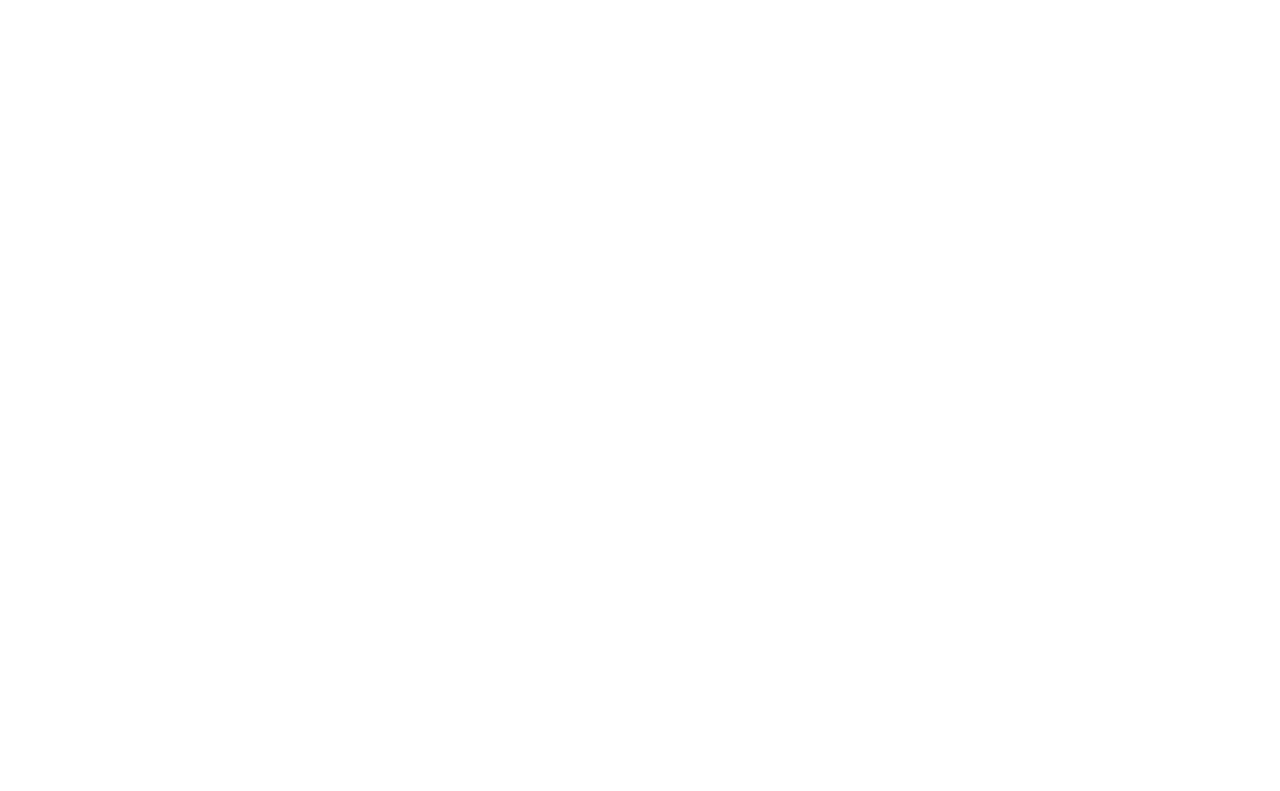
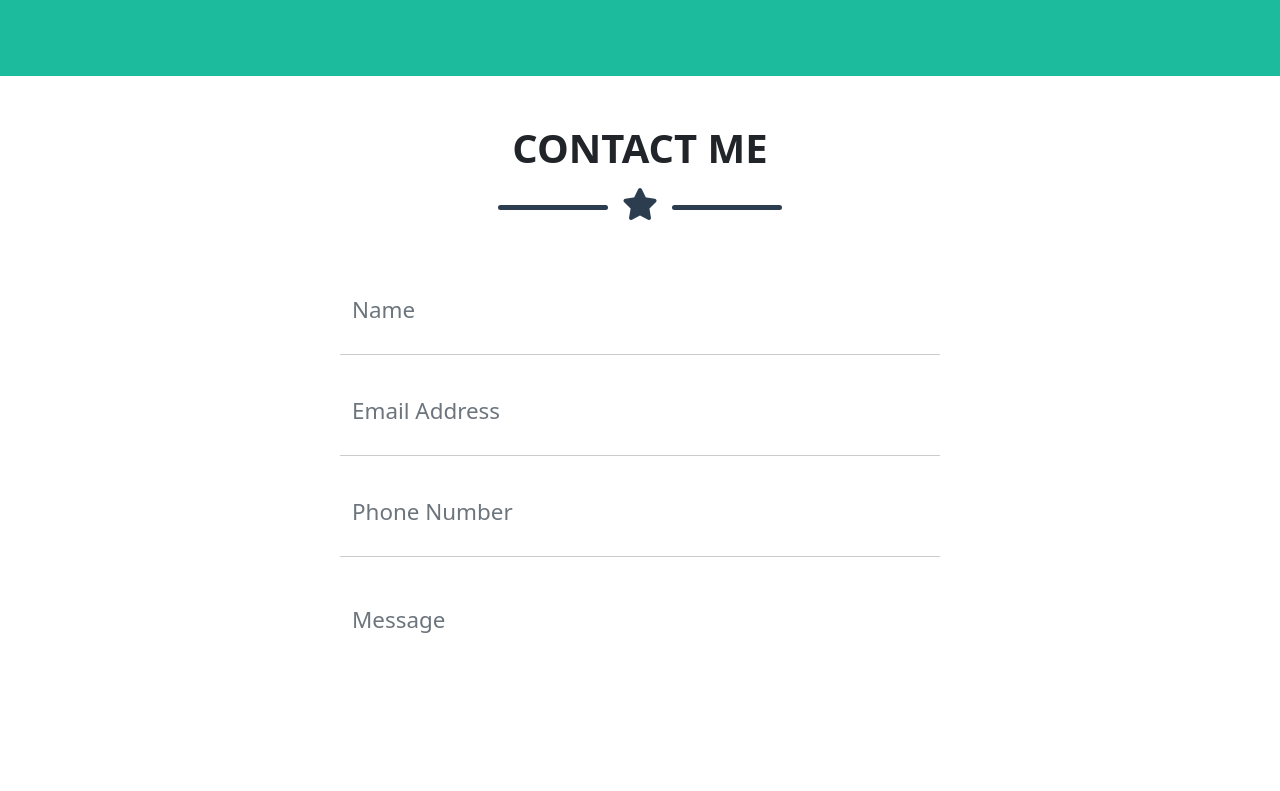
Before and after one commit to ShaimaaAKamal/simpleReactPorfolio, a React (Create React App) app: page / in a window 1280 px wide. Shown: the part 2000-2791 px from the top of the page. Before the commit the page ends 1980 px from the top, so only its background shows below. Built offline with nearby package versions, Linux system fonts and the light colour scheme.

Commit message:
contact section html

```diff
--- a/src/App.js
+++ b/src/App.js
@@ -3,6 +3,7 @@
 import { Home } from "./components/Home/home";
 import { Portfolio } from "./components/Portfolio/Portfolio";
 import About from "./components/About/About";
+import Contact from "./components/Contact/Contact";
 function App() {
   return (
     <div className="App">
@@ -10,6 +11,7 @@
       <Home/>
       <Portfolio/>
       <About/>
+      <Contact/>
     </div>
   );
 }
--- a/src/components/About/About.jsx
+++ b/src/components/About/About.jsx
@@ -4,9 +4,9 @@
   render() {
     return (
         <>
-                <div className='bg-site' id='About'>
+                <div className='bg-site py-5' id='About'>
                     <div className="parent mx-auto py-5 text-center">
-                         <h2 className='fw-bolder text-white fs-1 mb-3'>About</h2>
+                         <h2 className='fw-bolder text-white fs-1 mb-3 text-uppercase'>About</h2>
                         <span className='starIcon position-relative starIcon'><i className="fa-solid fa-star text-white fa-2x"></i></span>
                          <div className="row gx-5 gy-4 mt-1 justify-content-lg-center">
                             <div className="col-lg-4">
--- /dev/null
+++ b/src/components/Contact/Contact.jsx
@@ -0,0 +1,38 @@
+import React, { Component } from 'react'
+
+export default class Contact extends Component {
+  render() {
+    return (
+        <>
+        <div className="parent mx-auto my-5 text-center" id='Portfolio'>
+         <div className="container-fluid">
+           <h2 className='fw-bolder fs-1 mb-3 text-uppercase'>Contact me</h2>
+           <span className='starIcon position-relative sectionStar'><i className="fa-solid fa-star text-white fa-2x"></i></span>
+           <div className='contactWidth mx-auto my-5'>
+           <div className="my-3 borderBottom py-4 text-start">
+                <small className='text-site mb-3 px-2 ms-1 d-none'>Name</small>
+                <input type="text" className="form-control" id="name" placeholder="Name"/>
+            </div>
+            <div className="my-3 borderBottom py-4 text-start">
+                <small className='text-site mb-3 px-2 d-none ms-1'>Email Address</small>
+                <input type="email" className="form-control" id="email" placeholder="Email Address"/>
+                <li className='text-danger mt-2 ps-5 ms-1 d-none mb-0'>Not a valid Email Address</li>
+            </div>
+            <div className="my-3 borderBottom py-4 text-start">
+                <small className='text-site mb-3 px-2 ms-1 d-none'>Phone Number</small>
+                <input type="text" className="form-control" id="phone" placeholder="Phone Number"/>
+            </div>
+            <div className="my-3 borderBottom py-4 text-start">
+                <small className='text-site mb-3 px-2 ms-1 d-none'>Message</small>
+                <textarea className="form-control" id="Message" placeholder="Message" rows='8'/>
+            </div>
+            <div className='text-start my-4'>
+                <button className='border-0 text-white bg-site py-3 px-4 rounded-3'>Send</button>
+            </div>
+           </div>
+        </div>
+        </div>
+        </>
+    )
+  }
+}
--- a/src/components/Portfolio/Portfolio.jsx
+++ b/src/components/Portfolio/Portfolio.jsx
@@ -36,7 +36,7 @@
 
         <div className="parent mx-auto my-5 text-center" id='Portfolio'>
          <div className="container-fluid">
-           <h2 className='fw-bolder fs-1 mb-3'>Portfolio</h2>
+           <h2 className='fw-bolder fs-1 mb-3 text-uppercase'>Portfolio</h2>
            <span className='starIcon position-relative sectionStar'><i className="fa-solid fa-star text-white fa-2x"></i></span>
            <div className="row g-4 my-5">
 
--- a/src/css/style.css
+++ b/src/css/style.css
@@ -85,7 +85,25 @@
     margin-top:0px;
 }
 
+.contactWidth{
+    width:90%
+}
 
+.form-control{
+    border:0;
+}
+.form-control::placeholder{
+    font-size: 1.4rem;
+    font-weight: 400;
+}
+
+.form-control:focus{
+    box-shadow: none;
+}
+
+.borderBottom{
+    border-bottom:.5px solid #ccc;
+}
 
 @media screen and (min-width:992px) {
     .parent{
@@ -95,9 +113,9 @@
     .slideWidth{
         width:70%;
     }
-    /* .starIcon::before,.starIcon::after{
-        width:170px;
 
-    } */
+    .contactWidth{
+        width:60%
+    }
 
 }
```
